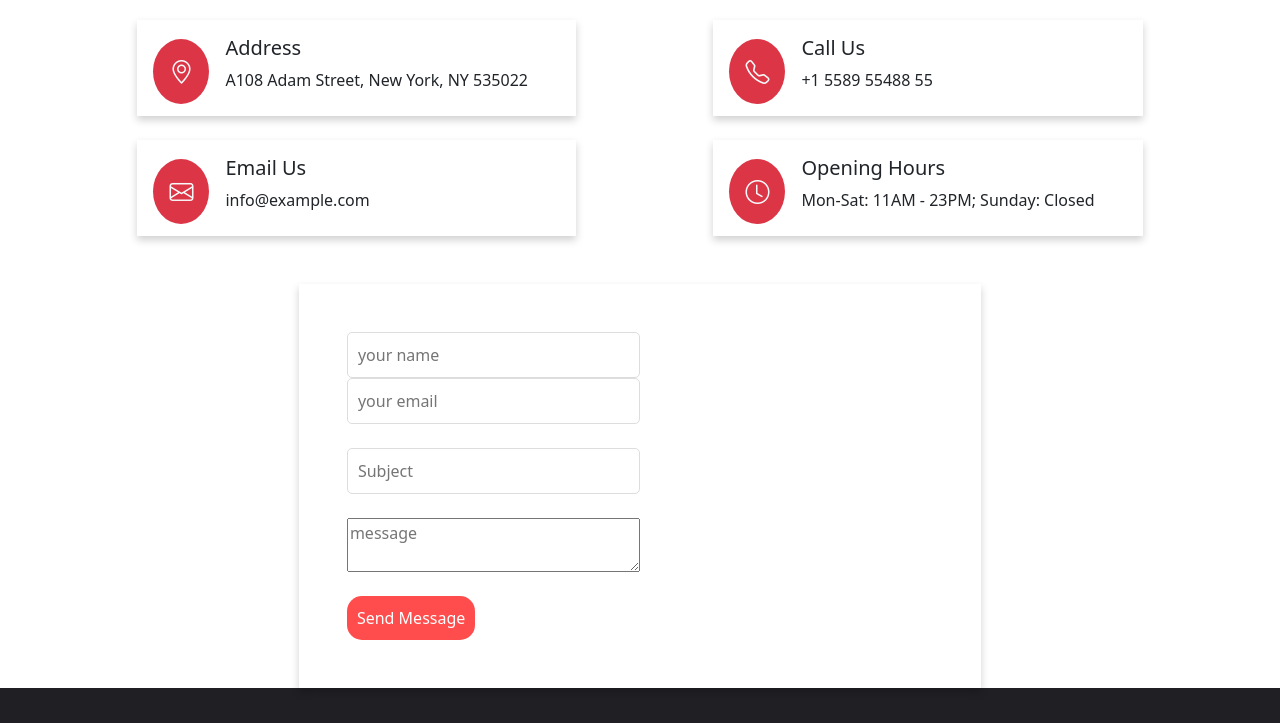
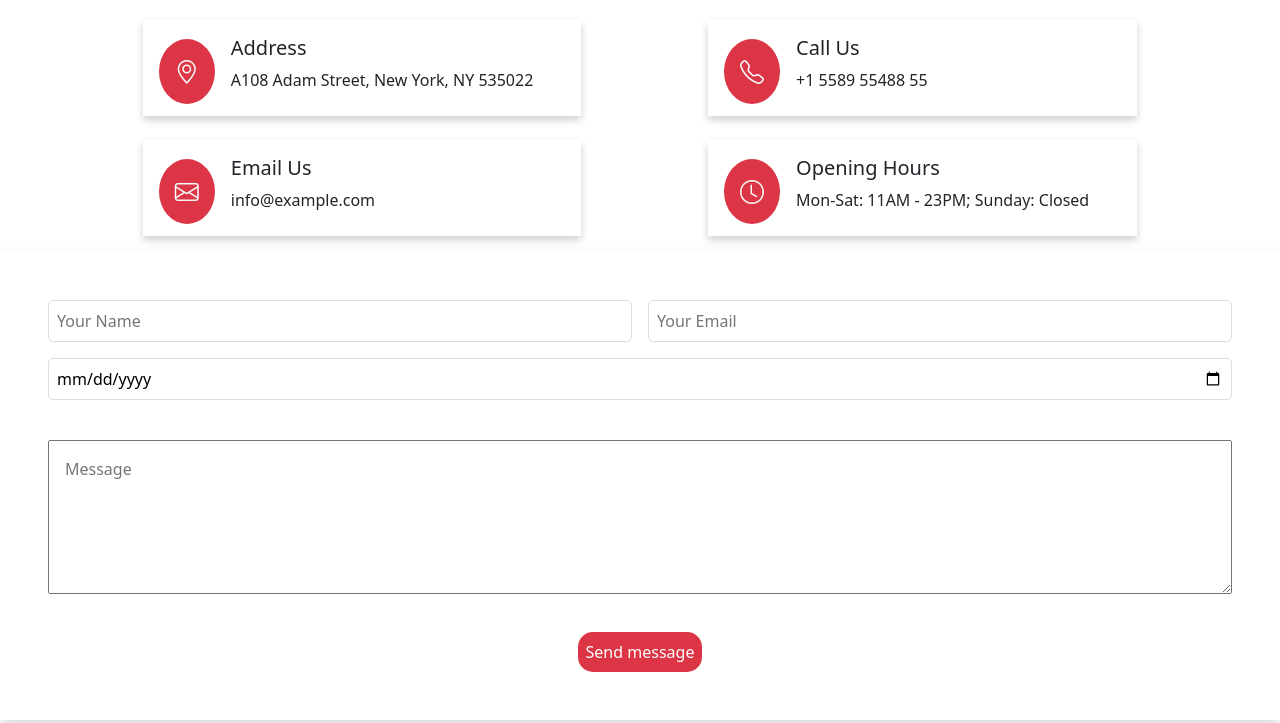
Before and after one commit to hmzaMandour/hamza-mandour-project-final, a website: page index.html in a window 1280 px wide. Shown: the part 6358-7081 px from the top of the page. Drawn offline with nearby package versions, Linux system fonts and the light colour scheme.

Commit message:
add new responsive

```diff
--- a/index.html
+++ b/index.html
@@ -647,7 +647,7 @@
         <p>Book A Table</p>
         <h2>Book Your <span>Stay With Us</span></h2>
       </div>
-      <div class="fromul">
+      <div class="fromul ">
         <div>
           <img src="./public/images/Yummy/reservation.jpg" width="400" alt="" />
         </div>
@@ -675,10 +675,10 @@
       <p class="text-center">Contact</p>
       <h2 class="text-center">Need Help? <span>Contact Us</span></h2>
       <div>
-        <iframe  src="https://www.google.com/maps/embed?pb=!1m18!1m12!1m3!1d212753.6744017878!2d-7.75180601600065!3d33.57217828233385!2m3!1f0!2f0!3f0!3m2!1i1024!2i768!4f13.1!3m3!1m2!1s0xda7cd4778aa113b%3A0xb06c1d84f310fd3!2sCasablanca!5e0!3m2!1sfr!2sma!4v1720091799167!5m2!1sfr!2sma" class="w-100 " height="450" style="border:0;" allowfullscreen="" loading="lazy" referrerpolicy="no-referrer-when-downgrade" class="map"></iframe>
+        <iframe  src="https://www.google.com/maps/embed?pb=!1m18!1m12!1m3!1d212753.6744017878!2d-7.75180601600065!3d33.57217828233385!2m3!1f0!2f0!3f0!3m2!1i1024!2i768!4f13.1!3m3!1m2!1s0xda7cd4778aa113b%3A0xb06c1d84f310fd3!2sCasablanca!5e0!3m2!1sfr!2sma!4v1720091799167!5m2!1sfr!2sma" class="w-100  " height="450" style="border:0;" allowfullscreen="" loading="lazy" referrerpolicy="no-referrer-when-downgrade" class="map"></iframe>
       </div>
 
-      <div class="d-flex justify-content-evenly pt-3">
+      <div class="d-sm-flex p-sm-3 justify-content-evenly pt-3">
 
         <div class="d-flex flex-column gap-4">
           <div class="d-flex align-items-center gap-3  pe-5 ps-3 pt-3 pb-2 div">
@@ -716,21 +716,29 @@
 
       </div>
 
-      <div class="d-flex justify-content-center pt-5 ">
-        <form action="" class="formm p-5 ">
-          <div class="">
-            <input class="pe-5 w-50"  type="text" placeholder="your name">
-            <input class="pe-5 w-50"  type="email" placeholder="your email">
-          </div>
-          <div>
-            <input type="text" placeholder="Subject" class="w-50 pe-5">
-          </div>
-          <textarea name="" id="" placeholder="message" class="w-50"></textarea>
-          <div>
-            <button>Send Message</button>
-          </div>
-        </form>
+      <div class=" d-flex justify-content-center  align-items-center pb-5" >
+        <div class="w-100 p-5 shadow" style="width: 79vw ; ">
+          <form action="" class="d-sm-flex flex-column ">
+            <div class="d-flex flex-column  gap-3 ">
+              <div class=" d-sm-flex  gap-sm-3">
+                <input type="text" name="name" class=" w-100 p-2"  placeholder="Your Name" >
+                <input type="email" class=" w-100 p-2" name="email"  placeholder="Your Email" >
+              </div>
+              <div class="d-flex gap-3">
+                <input type="date" name="date" class=" w-100 p-2"  placeholder="Date" >
+              </div>
+            </div>
+            <div class="pt-3">
+              <textarea class="w-100 p-3" name="message" rows="5" placeholder="Message"></textarea>
+            </div>
+            <div class="text-center pt-2 ">
+              <button class="p-2  border-0 text-bg-danger ">Send message</button>
+            </div>
+          </form>
+        </div>
+
       </div>
+
   </div>
 
 
--- a/src/sass/Modules/home/_footer.sass
+++ b/src/sass/Modules/home/_footer.sass
@@ -24,3 +24,12 @@ footer
                 &:hover
                     color: rgb(213, 53, 53)
                     border:1px solid rgb(213, 53, 53)
+
+
+
+@media  ( max-width: 430px )
+    footer
+        gap: 5vh
+        .inside-footer
+            flex-direction: column
+            gap: 3vh
--- a/src/sass/Modules/home/_section7.sass
+++ b/src/sass/Modules/home/_section7.sass
@@ -42,3 +42,23 @@
                 transition: 0.3s
                 &:hover
                     opacity: 0.9
+
+
+
+
+@media  ( max-width: 430px )
+    .section7
+        display: flex
+        flex-direction: column
+        gap: 5vh
+        .fromul
+            flex-direction: column
+            gap: 4vh
+            div
+                img
+                    width: 90vw
+            .firstinputs
+                flex-direction: column
+                gap: 4vh
+                input
+                    width: 90vw
```
Also changed, not shown: public/css/app.css, 1 other file.
